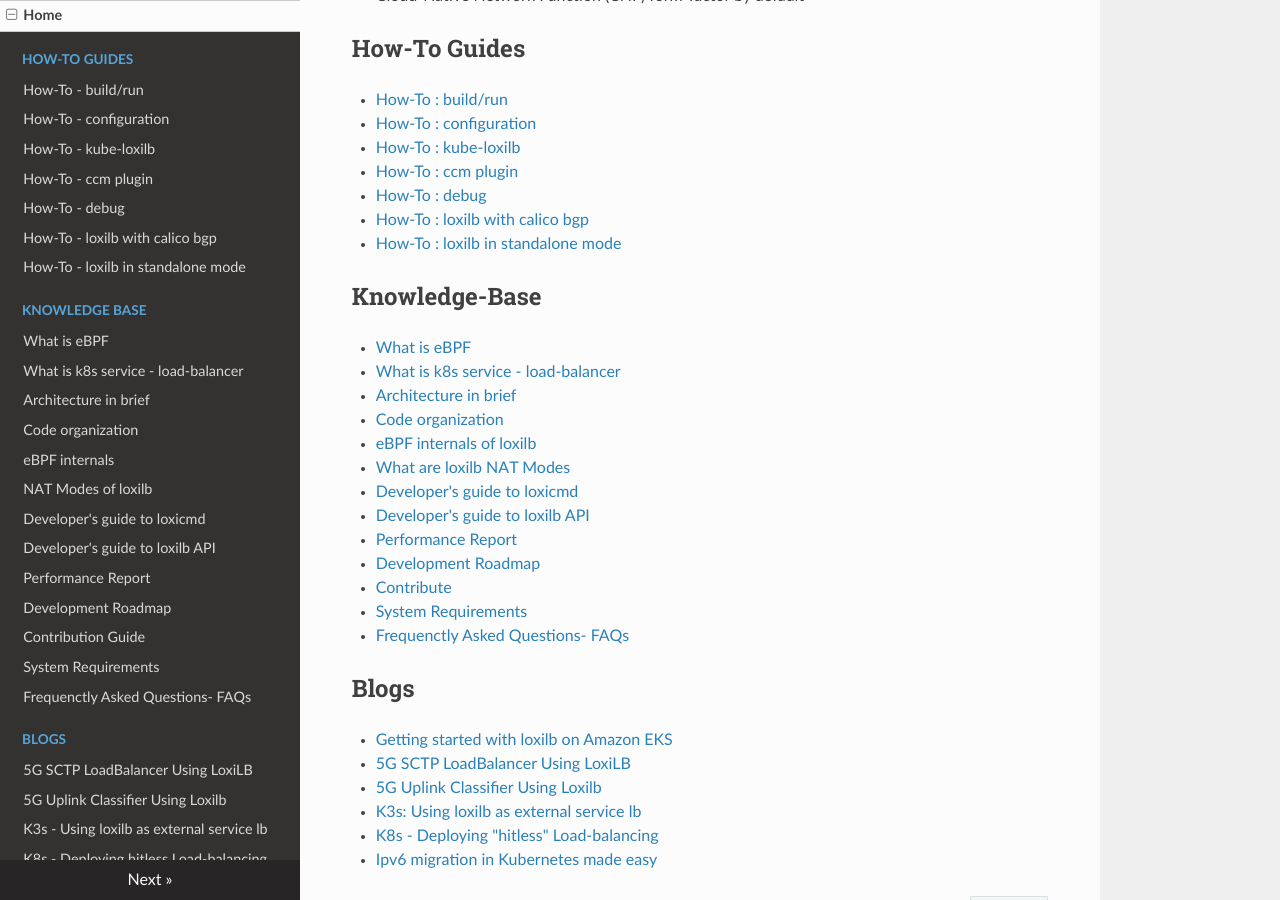
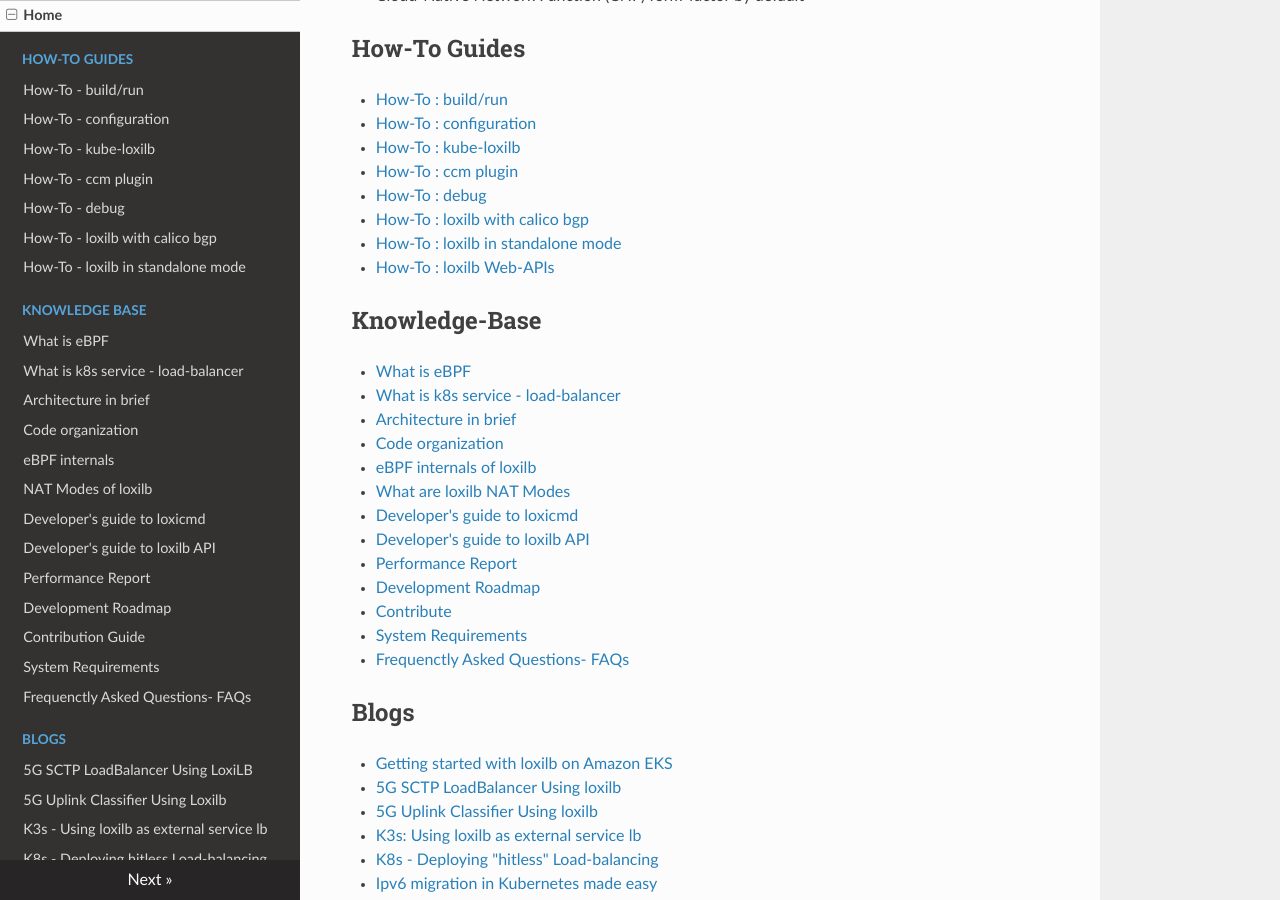
Before and after one commit to loxilb-io/loxilbdocs, an MkDocs documentation site: the page built from docs/index.md, in a window 1280 px wide and 900 px high, scrolled down 1513 px. Built offline with MkDocs 1.6.1, drawn with Linux system fonts in a browser that asks for light colours; nearby versions of some CDN libraries.

Commit message:
Update index.md

```diff
--- a/docs/index.md
+++ b/docs/index.md
@@ -48,6 +48,7 @@
 - [How-To : debug](debugging.md)
 - [How-To : loxilb with calico bgp](integrate_bgp_eng.md)
 - [How-To : loxilb in standalone mode](standalone.md)
+- [How-To : loxilb Web-APIs](api.md)
 
 ## Knowledge-Base
 - [What is eBPF](ebpf.md)
@@ -66,8 +67,8 @@
 
 ## Blogs
 - [Getting started with loxilb on Amazon EKS](https://www.loxilb.io/post/loxilb-load-balancer-setup-on-eks)
-- [5G SCTP LoadBalancer Using LoxiLB](https://futuredon.medium.com/5g-sctp-loadbalancer-using-loxilb-b525198a9103)
-- [5G Uplink Classifier Using Loxilb](https://futuredon.medium.com/5g-uplink-classifier-using-loxilb-7593a4d66f4c)
+- [5G SCTP LoadBalancer Using loxilb](https://futuredon.medium.com/5g-sctp-loadbalancer-using-loxilb-b525198a9103)
+- [5G Uplink Classifier Using loxilb](https://futuredon.medium.com/5g-uplink-classifier-using-loxilb-7593a4d66f4c)
 - [K3s: Using loxilb as external service lb](https://cloudybytes.medium.com/k3s-using-loxilb-as-external-service-lb-2ea4ce61e159)
 - [K8s - Deploying "hitless" Load-balancing](https://www.loxilb.io/post/k8s-deploying-hitless-and-ha-load-balancing)
 - [Ipv6 migration in Kubernetes made easy](https://www.loxilb.io/post/k8s-exposing-ipv4-services-externally-as-ipv6)
```
